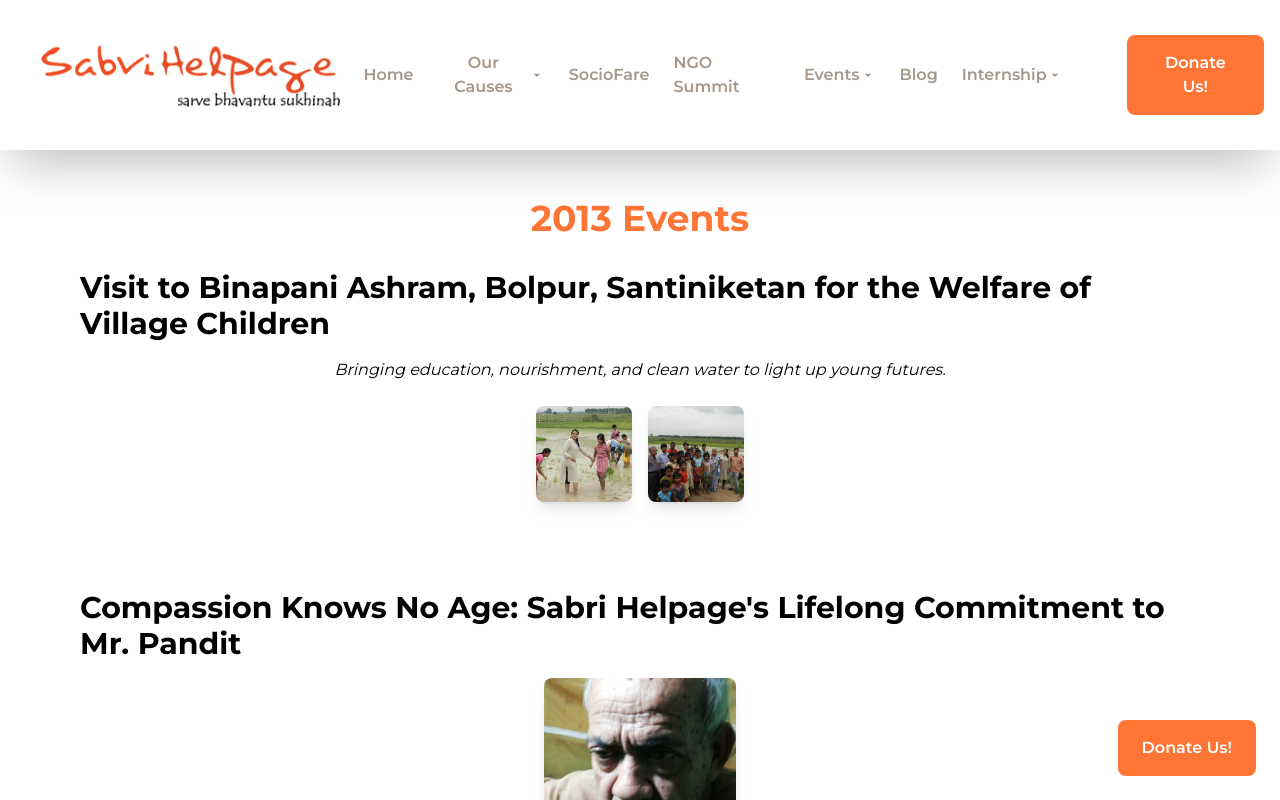
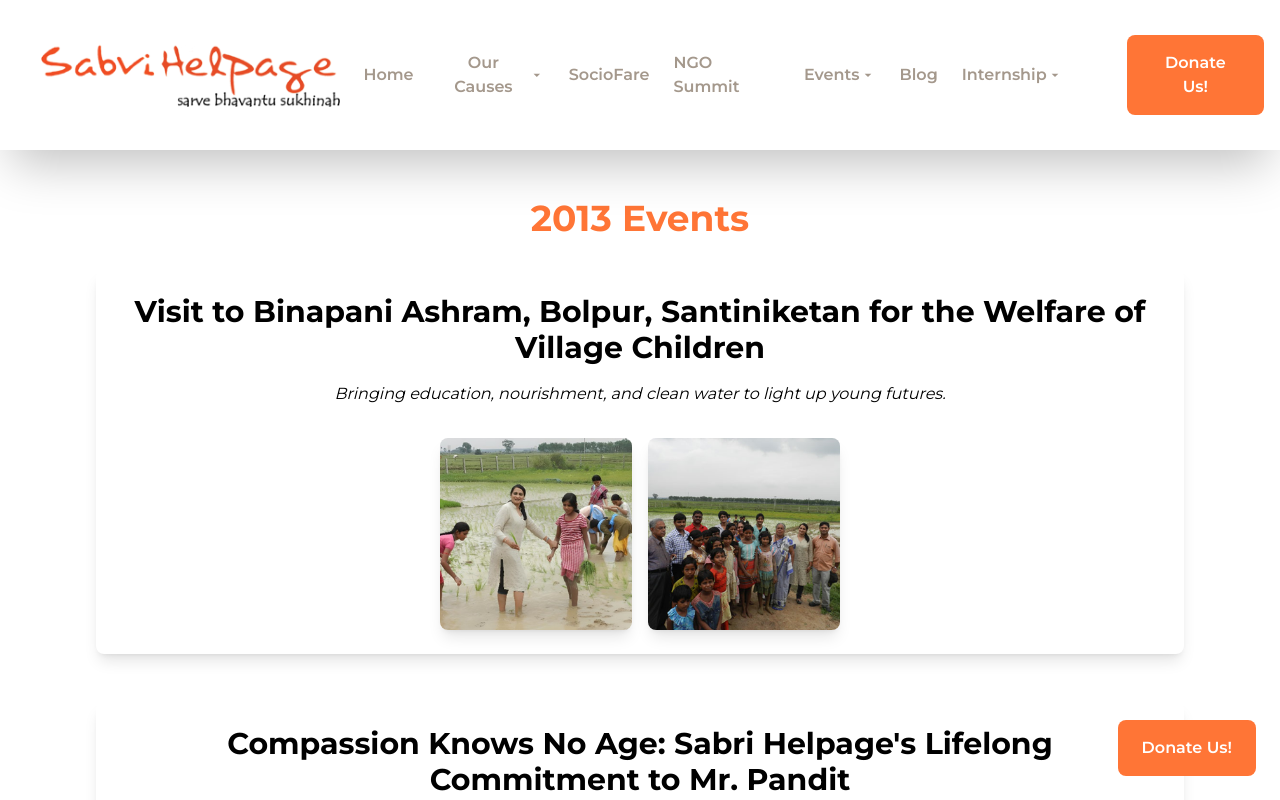
Before and after one commit to SougataMondal2000/sbrhlp, a Next.js app: page /events/2013 in a window 1280 px wide. Shown: the top 800 px of the page. Built offline with nearby package versions, Linux system fonts and the light colour scheme.

Commit message:
events fixes

```diff
--- a/src/app/components/EventPage.tsx
+++ b/src/app/components/EventPage.tsx
@@ -18,15 +18,22 @@ interface EventPageProps {
 
 const EventPage: FC<EventPageProps> = ({ year, events }) => {
   return (
-    <div className="max-w-6xl mx-auto py-12 px-4">
+    <div className="max-w-6xl mx-auto py-12 px-4 sm:px-6 lg:px-8">
       <h1 className="text-4xl font-bold mb-8 text-center text-[#FF7536]">
         {year} Events
       </h1>
       {events.map((event, index) => (
-        <div key={index} className="mb-12 flex flex-col items-center">
-          <h2 className="text-3xl font-bold mb-4">{event.title}</h2>
+        <div
+          key={index}
+          className="mb-12 bg-white rounded-lg shadow-lg overflow-hidden"
+        >
+          <div className="p-6">
+            <h2 className="text-3xl font-bold mb-4 text-center">
+              {event.title}
+            </h2>
+            <p className="italic mb-4 text-center">{event.tagline}</p>
             {event.images && event.images.length > 0 && (
-            <div className="flex flex-col items-center mb-8">
+              <div className="flex flex-col items-center">
                 {event.images
                   .filter((img) => img.type === "main")
                   .map((img, i) => (
@@ -34,25 +41,28 @@ const EventPage: FC<EventPageProps> = ({ year, events }) => {
                       key={i}
                       src={img.url}
                       alt={event.title}
-                    className="w-48 h-48 object-cover rounded-lg shadow-lg mb-4"
+                      className="w-full h-auto object-cover rounded-lg shadow-lg mb-4 max-w-xs sm:max-w-md"
                     />
                   ))}
-              <p className="italic mb-4">{event.tagline}</p>
-              <div className="flex flex-wrap justify-center">
+                <div className="flex flex-wrap justify-center gap-4 mt-4">
                   {event.images
                     .filter((img) => img.type === "secondary")
                     .map((img, i) => (
+                      <div
+                        key={i}
+                        className="w-32 h-32 sm:w-40 sm:h-40 md:w-48 md:h-48 overflow-hidden rounded-lg shadow-lg"
+                      >
                         <img
-                      key={i}
                           src={img.url}
                           alt={event.title}
-                      className="w-24 h-24 object-cover rounded-lg shadow-lg m-2"
+                          className="w-full h-full object-cover"
                         />
+                      </div>
                     ))}
                 </div>
               </div>
             )}
-          {!event.images && <p className="italic mb-2">{event.tagline}</p>}
+          </div>
         </div>
       ))}
     </div>
```
Lines whose indentation alone changed are shown as unchanged.
